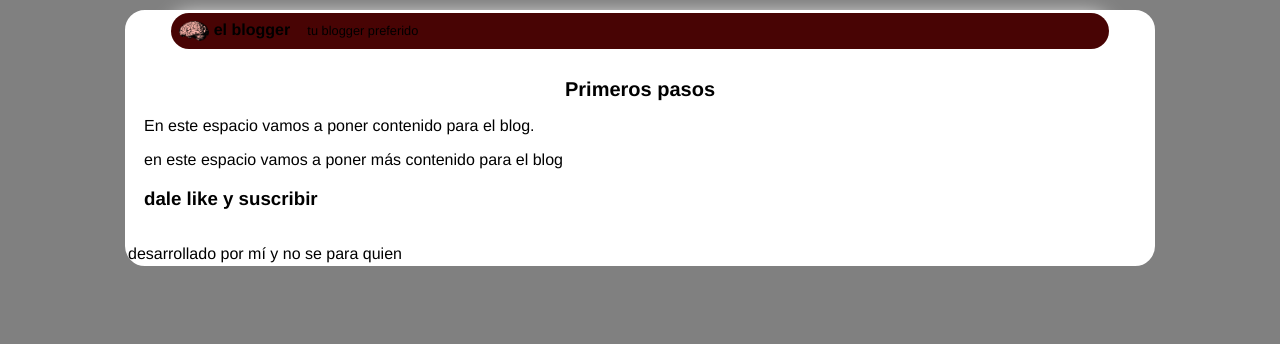
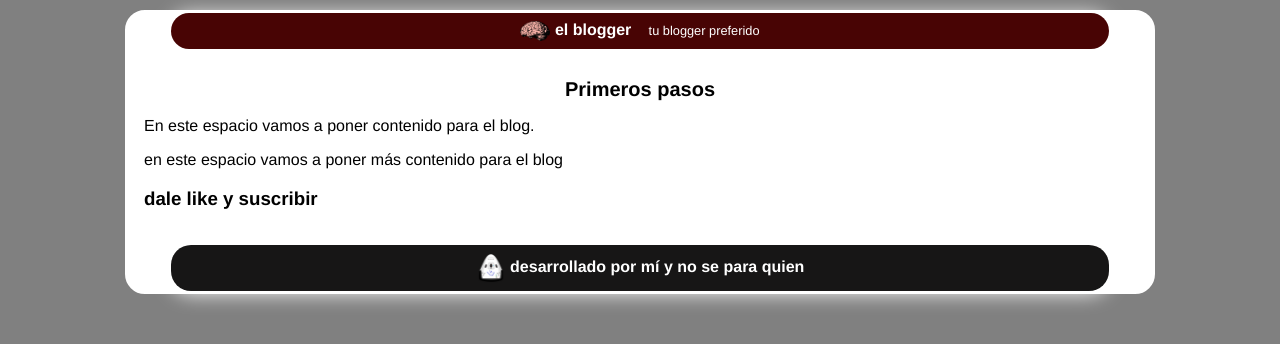
Before and after one commit to estemancas/blog, a plain HTML site: page blog.html in a window 1280 px wide. Drawn offline with Linux system fonts and the light colour scheme.

Commit message:
modificación de el footer

```diff
--- a/blog.css
+++ b/blog.css
@@ -25,6 +25,8 @@ body{
     font-weight:bold ;
     padding: 0.5em;
     border-radius: 20px;
+    text-align: center;
+    color: white;
 }
 #cabecera #tagline{
     padding: 0 0 0 1em;
@@ -42,3 +44,20 @@ body{
 #post{
     padding: 1em;
 }
+
+#footer{
+    width: 90%;
+    background-color: rgb(23, 22, 22);
+    box-shadow:0px 2px 20px 0px white ;
+    margin: 0 auto;
+    font-weight:bold ;
+    padding: 0.5em;
+    border-radius: 20px;
+    color: white;
+    text-align: center;
+}
+#footer #loguito{
+    width: 30px;
+    vertical-align: middle;
+    outline-color: blueviolet;
+}
--- a/blog.html
+++ b/blog.html
@@ -19,7 +19,9 @@
             <p>en este espacio vamos a poner más contenido para el blog</p>
             <h3>dale like y suscribir</h3>
         </div>
-        <div id="footer">desarrollado por mí y no se para quien </div>
+        <div id="footer">
+            <img src="./img/dragon.png" id="loguito">
+            desarrollado por mí y no se para quien </div>
     </div>
 
 </body>
```
